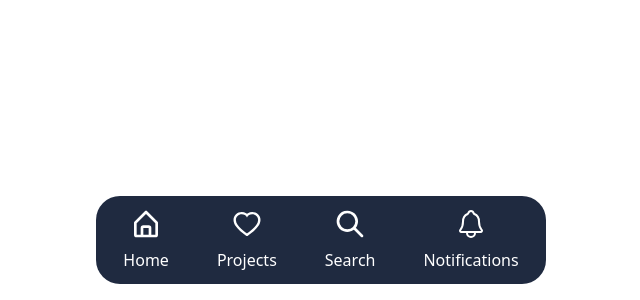
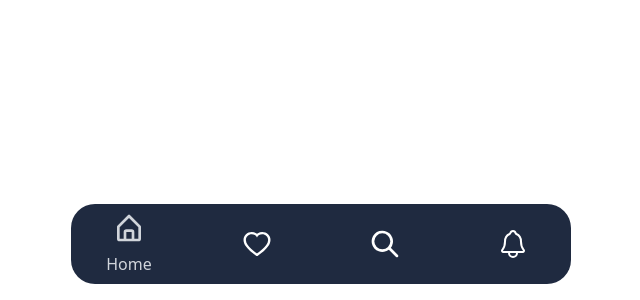
Before and after one commit to DC-21/react-tailwind-bottom-nav-webapp, a React (Vite) app: page / in a window 1280 px wide. Shown: the part 500-800 px from the top of the page, without its empty margins (319-959 px from the left). Built offline with nearby package versions, Linux system fonts and the light colour scheme.

Commit message:
first commit

```diff
--- a/index.html
+++ b/index.html
@@ -3,7 +3,7 @@
   <head>
     <meta charset="UTF-8" />
     <meta name="viewport" content="width=device-width, initial-scale=1.0" />
-    <title>💎 Cholah</title>
+    <title>💎 Chola Kuboko</title>
   </head>
   <body>
     <div id="root"></div>
--- a/src/components/Bottom.jsx
+++ b/src/components/Bottom.jsx
@@ -2,16 +2,32 @@ import React, { useState } from "react";
 
 const Bottom = () => {
   const [active, setActive] = useState(0);
+
+  const handleIconClick = (index) => {
+    setActive(index=== active ? null: index);
+  }
+
+
   return (
     <div className="fixed flex w-full py-4 px-6 bottom-0 justify-center">
-      <div className="w-[450px] flex bottom-0 sticky gap-12 bg-[#1f2a40] justify-center items-center py-3 text-white rounded-3xl">
-        <a className="flex flex-col items-center gap-2 cursor-pointer" onClick={()=> setActive()}>
+      <div className="w-[500px] h-20 flex bottom-0 sticky gap-12 bg-[#1f2a40] justify-center items-center py-3 text-white rounded-3xl">
+      <a
+          className={`flex flex-col items-center gap-2 cursor-pointer w-20 ${
+            active === 0 ? "text-gray-300" : ""
+          }`}
+          onClick={() => handleIconClick(0)}
+        >
           <svg viewBox="0 0 24 24" fill="currentColor" height="2em" width="2em">
             <path d="M5 22h14a2 2 0 002-2v-9a1 1 0 00-.29-.71l-8-8a1 1 0 00-1.41 0l-8 8A1 1 0 003 11v9a2 2 0 002 2zm5-2v-5h4v5zm-5-8.59l7-7 7 7V20h-3v-5a2 2 0 00-2-2h-4a2 2 0 00-2 2v5H5z" />
           </svg>
-          <p>Home</p>
+          {active === 0 && <p>Home</p>}
         </a>
-        <a className="flex flex-col items-center gap-2 cursor-pointer">
+        <a
+          className={`flex flex-col items-center gap-2 cursor-pointer w-20 ${
+            active === 1 ? "text-gray-300" : ""
+          }`}
+          onClick={() => handleIconClick(1)}
+        >
           <svg
             viewBox="0 0 1024 1024"
             fill="currentColor"
@@ -20,15 +36,19 @@ const Bottom = () => {
           >
             <path d="M923 283.6a260.04 260.04 0 00-56.9-82.8 264.4 264.4 0 00-84-55.5A265.34 265.34 0 00679.7 125c-49.3 0-97.4 13.5-139.2 39-10 6.1-19.5 12.8-28.5 20.1-9-7.3-18.5-14-28.5-20.1-41.8-25.5-89.9-39-139.2-39-35.5 0-69.9 6.8-102.4 20.3-31.4 13-59.7 31.7-84 55.5a258.44 258.44 0 00-56.9 82.8c-13.9 32.3-21 66.6-21 101.9 0 33.3 6.8 68 20.3 103.3 11.3 29.5 27.5 60.1 48.2 91 32.8 48.9 77.9 99.9 133.9 151.6 92.8 85.7 184.7 144.9 188.6 147.3l23.7 15.2c10.5 6.7 24 6.7 34.5 0l23.7-15.2c3.9-2.5 95.7-61.6 188.6-147.3 56-51.7 101.1-102.7 133.9-151.6 20.7-30.9 37-61.5 48.2-91 13.5-35.3 20.3-70 20.3-103.3.1-35.3-7-69.6-20.9-101.9zM512 814.8S156 586.7 156 385.5C156 283.6 240.3 201 344.3 201c73.1 0 136.5 40.8 167.7 100.4C543.2 241.8 606.6 201 679.7 201c104 0 188.3 82.6 188.3 184.5 0 201.2-356 429.3-356 429.3z" />
           </svg>
-          <p>Projects</p>
+          {active === 1 && <p>Projects</p>}
         </a>
-        <a className="flex flex-col items-center gap-2 cursor-pointer">
+        <a
+          className="flex flex-col items-center gap-2 cursor-pointer w-20"
+          onClick={() => handleIconClick(2)}
+        >
           <svg viewBox="0 0 24 24" fill="currentColor" height="2em" width="2em">
             <path d="M16.32 14.9l5.39 5.4a1 1 0 01-1.42 1.4l-5.38-5.38a8 8 0 111.41-1.41zM10 16a6 6 0 100-12 6 6 0 000 12z" />
           </svg>
-          <p>Search</p>
+          {active === 2 && <p>Search</p>}
         </a>
-        <a className="flex flex-col items-center gap-2 cursor-pointer">
+        <a className="flex flex-col items-center gap-2 cursor-pointer w-20"
+          onClick={() => handleIconClick(3)}>
           <svg
             viewBox="0 0 512 512"
             fill="currentColor"
@@ -44,7 +64,7 @@ const Bottom = () => {
               d="M427.68 351.43C402 320 383.87 304 383.87 217.35 383.87 138 343.35 109.73 310 96c-4.43-1.82-8.6-6-9.95-10.55C294.2 65.54 277.8 48 256 48s-38.21 17.55-44 37.47c-1.35 4.6-5.52 8.71-9.95 10.53-33.39 13.75-73.87 41.92-73.87 121.35C128.13 304 110 320 84.32 351.43 73.68 364.45 83 384 101.61 384h308.88c18.51 0 27.77-19.61 17.19-32.57zM320 384v16a64 64 0 01-128 0v-16"
             />
           </svg>
-          <p>Notifications</p>
+          {active === 3 && <p>Notifications</p>}
         </a>
       </div>
     </div>
```
